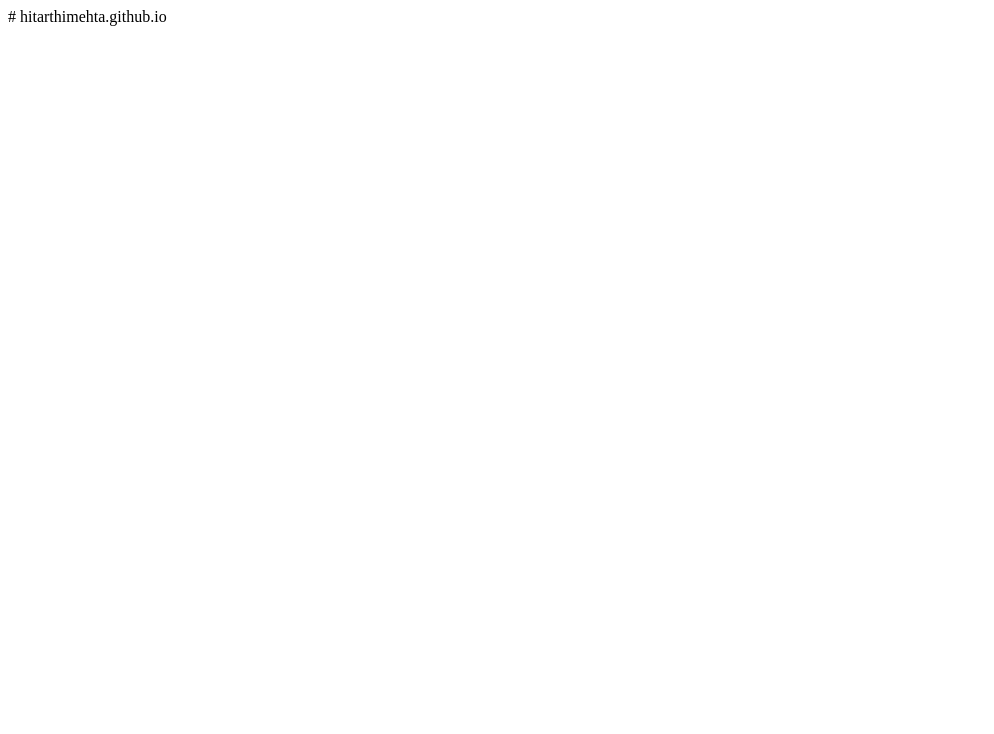
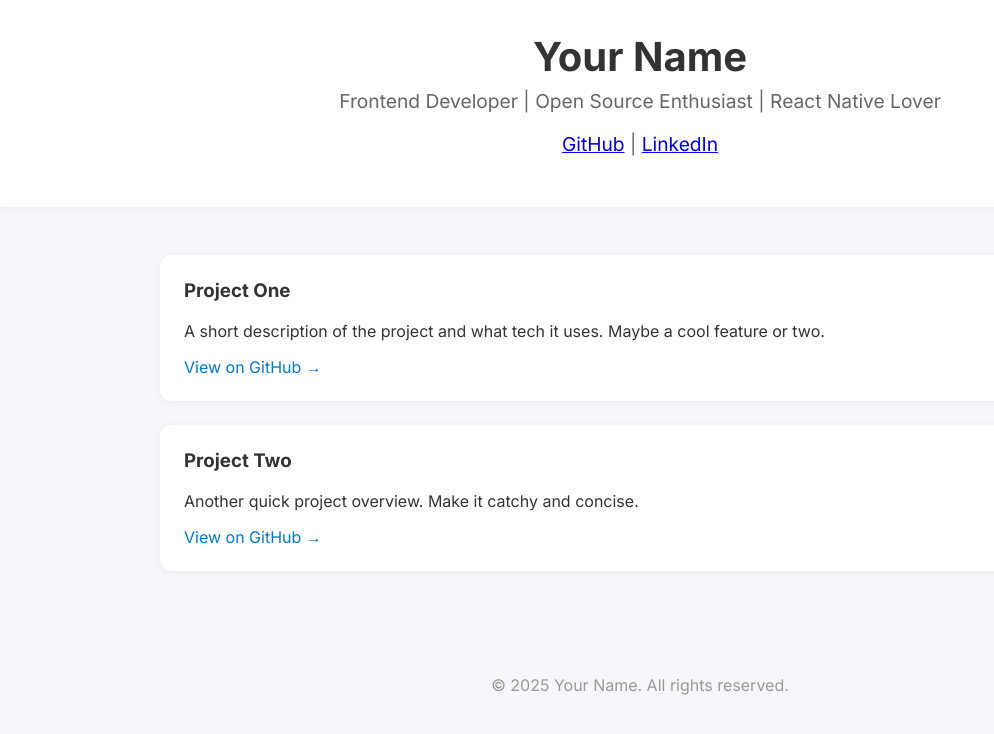
Before and after one commit to HitarthiMehta/hitarthimehta.github.io, a plain HTML site: page index.html in a window 1280 px wide. Shown: the whole page, without its empty margins (0-994 px from the left). Drawn offline with Linux system fonts and the light colour scheme.

Commit message:
Update index.html

```diff
--- a/index.html
+++ b/index.html
@@ -1 +1,104 @@
-# hitarthimehta.github.io
+<!DOCTYPE html>
+<html lang="en">
+<head>
+  <meta charset="UTF-8" />
+  <meta name="viewport" content="width=device-width, initial-scale=1.0" />
+  <title>Your Name | Portfolio</title>
+  <link href="https://fonts.googleapis.com/css2?family=Inter:wght@400;600;700&display=swap" rel="stylesheet">
+  <style>
+    body {
+      margin: 0;
+      font-family: 'Inter', sans-serif;
+      background-color: #f5f7fa;
+      color: #333;
+    }
+
+    header {
+      background-color: #fff;
+      padding: 2rem;
+      text-align: center;
+      box-shadow: 0 1px 5px rgba(0, 0, 0, 0.05);
+    }
+
+    header h1 {
+      margin: 0;
+      font-size: 2.5rem;
+    }
+
+    header p {
+      margin-top: 0.5rem;
+      font-size: 1.2rem;
+      color: #666;
+    }
+
+    .container {
+      max-width: 960px;
+      margin: 2rem auto;
+      padding: 1rem;
+    }
+
+    .project {
+      background-color: #fff;
+      padding: 1.5rem;
+      border-radius: 12px;
+      box-shadow: 0 1px 8px rgba(0, 0, 0, 0.05);
+      margin-bottom: 1.5rem;
+    }
+
+    .project h3 {
+      margin-top: 0;
+    }
+
+    .project a {
+      text-decoration: none;
+      color: #007acc;
+    }
+
+    footer {
+      text-align: center;
+      padding: 2rem 1rem;
+      color: #999;
+    }
+
+    @media (max-width: 600px) {
+      header h1 {
+        font-size: 2rem;
+      }
+
+      .project {
+        padding: 1rem;
+      }
+    }
+  </style>
+</head>
+<body>
+  <header>
+    <h1>Your Name</h1>
+    <p>Frontend Developer | Open Source Enthusiast | React Native Lover</p>
+    <p>
+      <a href="https://github.com/yourusername" target="_blank">GitHub</a> |
+      <a href="https://www.linkedin.com/in/yourprofile/" target="_blank">LinkedIn</a>
+    </p>
+  </header>
+
+  <div class="container">
+    <section class="project">
+      <h3>Project One</h3>
+      <p>A short description of the project and what tech it uses. Maybe a cool feature or two.</p>
+      <a href="https://github.com/yourusername/project-one" target="_blank">View on GitHub →</a>
+    </section>
+
+    <section class="project">
+      <h3>Project Two</h3>
+      <p>Another quick project overview. Make it catchy and concise.</p>
+      <a href="https://github.com/yourusername/project-two" target="_blank">View on GitHub →</a>
+    </section>
+
+    <!-- Add more projects as needed -->
+  </div>
+
+  <footer>
+    &copy; 2025 Your Name. All rights reserved.
+  </footer>
+</body>
+</html>
```
